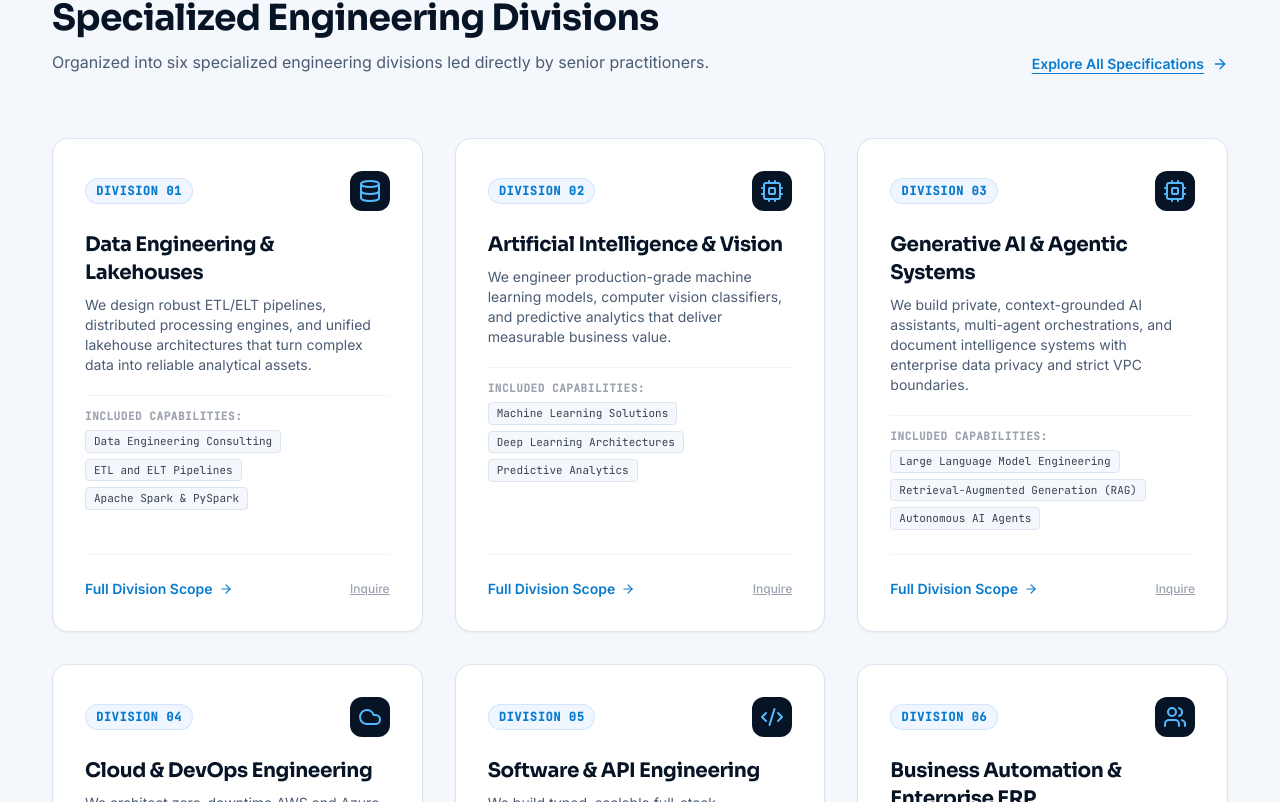
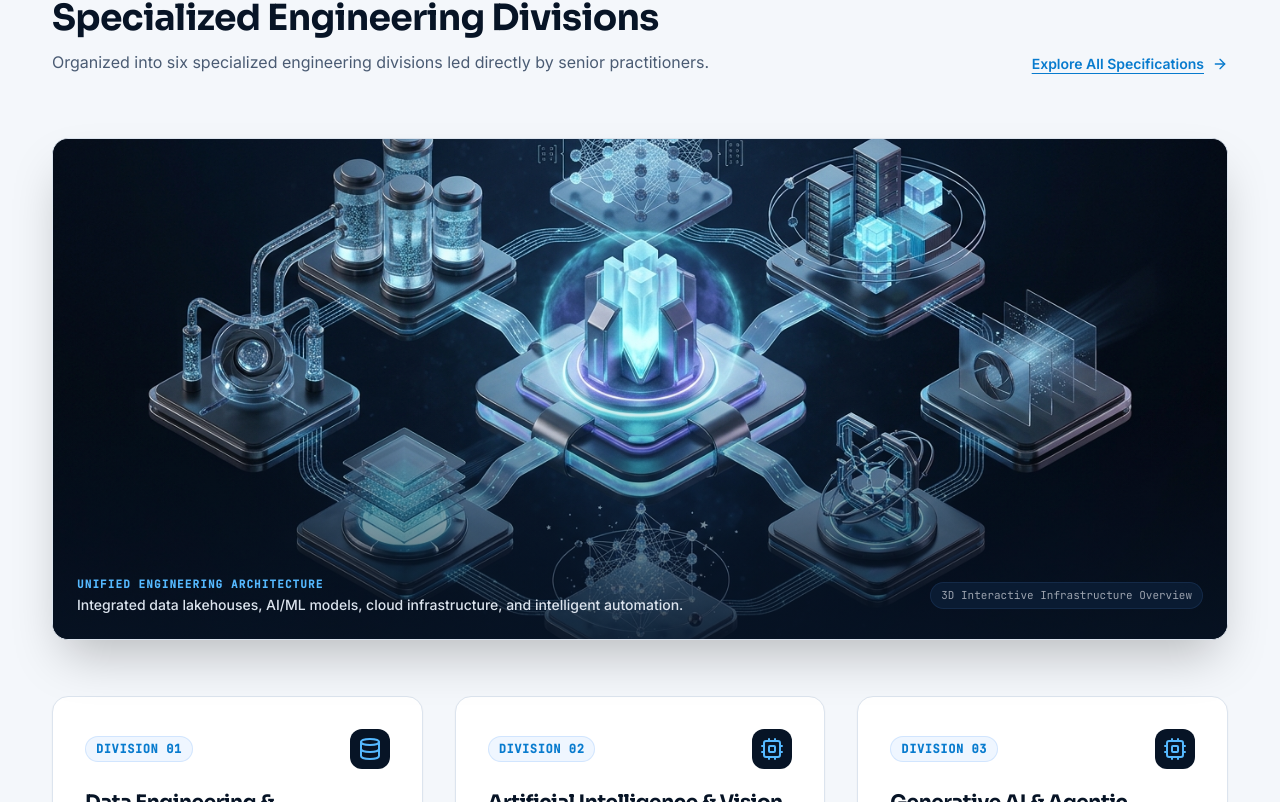
Before and after one commit to Nexvoratech05/NEXVORA, a Next.js app: page / in a window 1280 px wide. Shown: the part 1098-1900 px from the top of the page. Built offline with nearby package versions, Linux system fonts and the light colour scheme.

Commit message:
feat(design): integrate 3D unified engineering ecosystem illustration into specialized divisions section

```diff
--- a/src/app/page.tsx
+++ b/src/app/page.tsx
@@ -258,6 +258,34 @@ export default function HomePage() {
               <span>Explore All Specifications</span>
               <ArrowRight className="w-4 h-4" />
             </Link>
+          </div>
+
+          {/* 3D Unified Engineering Ecosystem Showcase */}
+          <div className="mb-14 rounded-2xl overflow-hidden border border-navy-800/80 bg-navy-950 shadow-2xl relative group">
+            <div className="relative aspect-[16/9] w-full max-h-[500px]">
+              <Image
+                src="/images/divisions-ecosystem-3d.jpg"
+                alt="NEXVORA Unified Engineering Ecosystem — 3D Architecture Visualization"
+                fill
+                priority
+                className="object-cover object-center transition-transform duration-700 group-hover:scale-[1.01]"
+                sizes="(max-width: 1280px) 100vw, 1280px"
+              />
+              <div className="absolute inset-0 bg-gradient-to-t from-navy-950/80 via-transparent to-transparent pointer-events-none" />
+              <div className="absolute bottom-4 left-4 right-4 sm:bottom-6 sm:left-6 sm:right-6 flex flex-col sm:flex-row items-start sm:items-center justify-between gap-3 pointer-events-none">
+                <div className="space-y-0.5">
+                  <span className="text-[11px] font-mono uppercase tracking-widest text-cyan-400 font-semibold block">
+                    Unified Engineering Architecture
+                  </span>
+                  <p className="text-xs sm:text-sm text-gray-200 font-medium">
+                    Integrated data lakehouses, AI/ML models, cloud infrastructure, and intelligent automation.
+                  </p>
+                </div>
+                <span className="text-[11px] font-mono text-gray-400 bg-navy-900/80 border border-navy-700/60 px-2.5 py-1 rounded-full backdrop-blur-md">
+                  3D Interactive Infrastructure Overview
+                </span>
+              </div>
+            </div>
           </div>
 
           <div className="grid grid-cols-1 md:grid-cols-2 lg:grid-cols-3 gap-8">
```
Also changed, not shown: public/images/divisions-ecosystem-3d.jpg (added).
